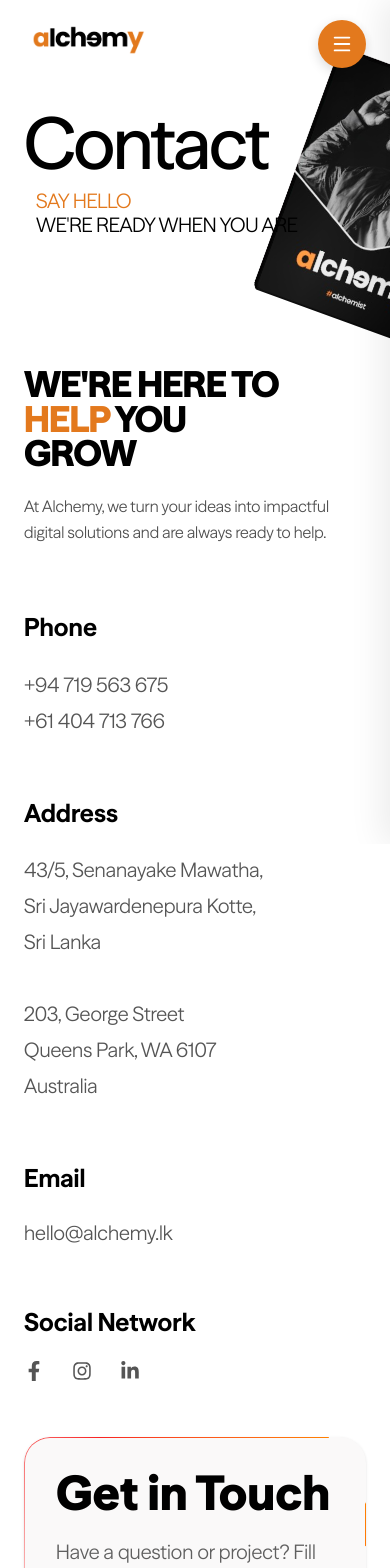
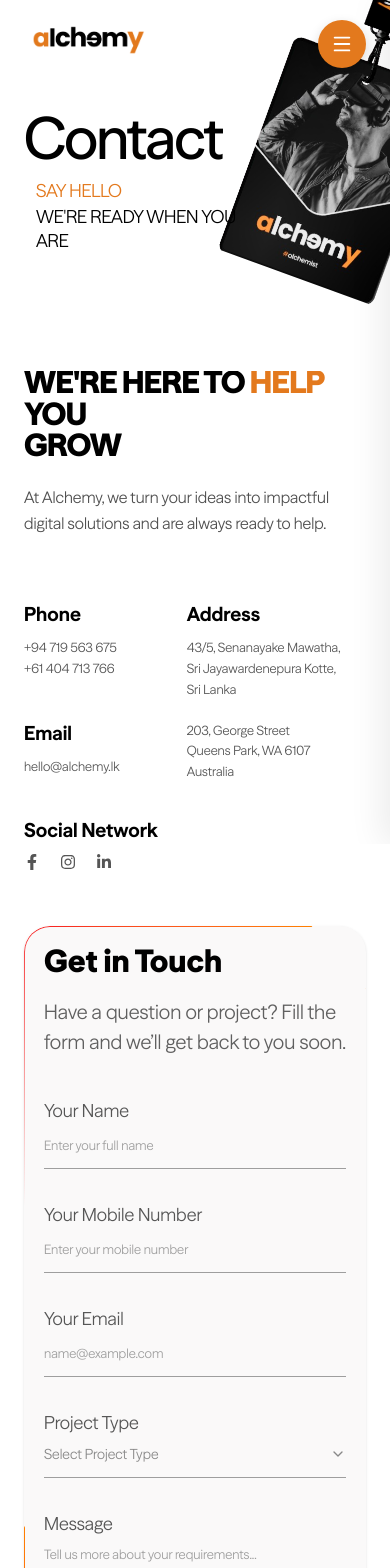
Before and after one commit to ChemyDigi/Alchemy-rewamp, a Next.js app: page /contactus in a window 390 px wide. Shown: the top 1568 px of the page. Built offline with nearby package versions, Linux system fonts and the light colour scheme.

Commit message:
feat: implement Contact Us page with responsive form and styles

```diff
--- a/app/contactus/page.tsx
+++ b/app/contactus/page.tsx
@@ -4,10 +4,12 @@ import Navbar from "@/components/Navbar";
 import Footer from "@/components/Footer";
 
 export default function ContactPage() {
-    return <>
-        <Navbar />
-        <HeroSection />
-        <ContactInfoSection />
-        <Footer />
-    </>;
+    return (
+        <div className="contact-page-container">
+            <Navbar />
+            <HeroSection />
+            <ContactInfoSection />
+            <Footer />
+        </div>
+    );
 }
--- a/app/globals.css
+++ b/app/globals.css
@@ -102,3 +102,68 @@ body::-webkit-scrollbar,
   box-shadow: inset 0px 0px 5px #ffffffa9;
   margin-top: 3px;
 }
+
+/* Contact page: Mobile responsive overrides container */
+.contact-page-container {
+  overflow-x: hidden;
+  width: 100%;
+  position: relative;
+}
+
+/* Contact page: Reorganize contact information layout */
+.contact-page-container .contact-info-grid {
+  display: grid;
+}
+
+@media (max-width: 768px) {
+  /* Contact page: Mobile responsive header and logo alignment */
+  .contact-page-container header.absolute.top-0.left-0 {
+    padding-left: 2.5rem !important; /* Adjust for logo shift to align at 24px */
+    padding-right: 1.5rem !important;
+    padding-top: 1.25rem !important;
+    padding-bottom: 1.25rem !important;
+  }
+
+  /* Contact page: Mobile responsive main hero heading size */
+  .contact-page-container h1 {
+    font-size: clamp(3.2rem, 15vw, 5.5rem) !important;
+    line-height: 0.9 !important;
+  }
+
+  /* Contact page: Mobile responsive contact details */
+  .contact-page-container h2 {
+    font-size: clamp(1.8rem, 8vw, 2.5rem) !important;
+    line-height: 1.0 !important;
+  }
+
+  /* Contact page: Mobile responsive form input placeholder sizes */
+  .contact-page-container input::placeholder,
+  .contact-page-container textarea::placeholder {
+    font-size: 13px !important;
+  }
+
+  /* Contact page: Two-column mobile contact details */
+  .contact-page-container .contact-info-grid {
+    grid-template-columns: 45fr 55fr !important;
+  }
+
+  /* Contact page: Mobile contact information spacing */
+  .contact-page-container .contact-info-grid {
+    gap-x: clamp(0.75rem, 3.5vw, 2rem) !important;
+    gap-y: 1.5rem !important;
+  }
+
+  .contact-page-container .contact-info-grid h3 {
+    font-size: clamp(1.15rem, 5vw, 1.45rem) !important;
+    margin-bottom: 0.5rem !important;
+  }
+
+  .contact-page-container .contact-info-grid p {
+    font-size: clamp(0.78rem, 3.3vw, 0.98rem) !important;
+    line-height: 1.6 !important;
+  }
+
+  .contact-page-container .contact-info-grid .flex.items-center.gap-7 {
+    gap: 1.25rem !important;
+  }
+}
--- a/components/contactus/ContactInfoSection.tsx
+++ b/components/contactus/ContactInfoSection.tsx
@@ -122,7 +122,8 @@ export default function ContactInfoSection() {
                         We’re here to help you grow
                     </p>
 
-                    <h2 className="text-[36px] md:text-[50px] font-black leading-[0.95] uppercase tracking-tight text-black max-w-[620px]">
+                    {/* Contact page: Mobile responsive title heading */}
+                    <h2 className="text-[28px] xs:text-[34px] sm:text-[38px] md:text-[50px] font-black leading-[0.95] uppercase tracking-tight text-black max-w-[620px]">
                         WE'RE HERE TO <span className="text-orange">HELP</span> YOU
                         <br />
                         GROW
@@ -132,30 +133,66 @@ export default function ContactInfoSection() {
                         At Alchemy, we turn your ideas into impactful digital
                         solutions and are always ready to help.
                     </p>
+                    {/* Contact page: Reorganize contact information layout */}
+                    <div className="contact-info-grid grid grid-cols-1 md:grid-cols-2 gap-y-10 gap-x-4 sm:gap-x-10 mt-16">
 
-                    {/* INFO GRID */}
-                    <div className="grid grid-cols-1 sm:grid-cols-2 gap-y-14 gap-x-10 mt-16">
-
+                        {/* Left Column: Phone, Email, Social Network */}
+                        <div className="flex flex-col gap-10">
                             {/* Phone */}
                             <div>
                                 <h3 className="text-[25px] font-bold text-black mb-5">
                                     Phone
                                 </h3>
 
-                            <p className="text-[20px] leading-[1.8] text-[#555]">
+                                <p className="text-[16px] xs:text-[18px] sm:text-[20px] leading-[1.8] text-[#555]">
                                     +94 719 563 675
                                     <br />
                                     +61 404 713 766
                                 </p>
                             </div>
 
+                            {/* Email */}
+                            <div>
+                                <h3 className="text-[25px] font-bold text-black mb-5">
+                                    Email
+                                </h3>
+
+                                <p className="text-[16px] xs:text-[18px] sm:text-[20px] text-[#555] break-all">
+                                    hello@alchemy.lk
+                                </p>
+                            </div>
+
+                            {/* Social */}
+                            <div>
+                                <h3 className="text-[25px] font-bold text-black mb-5">
+                                    Social Network
+                                </h3>
+
+                                <div className="flex items-center gap-7 text-[16px] xs:text-[18px] sm:text-[20px] text-[#555]">
+                                    <a href="#" className="hover:text-[#f28c28] transition">
+                                        <FaFacebookF />
+                                    </a>
+
+                                    <a href="#" className="hover:text-[#f28c28] transition">
+                                        <FaInstagram />
+                                    </a>
+
+                                    <a href="#" className="hover:text-[#f28c28] transition">
+                                        <FaLinkedinIn />
+                                    </a>
+                                </div>
+                            </div>
+                        </div>
+
+                        {/* Right Column: Address */}
+                        <div className="flex flex-col gap-10">
                             {/* Address */}
                             <div>
                                 <h3 className="text-[25px] font-bold text-black mb-5">
                                     Address
                                 </h3>
 
-                            <p className="text-[20px] leading-[1.8] text-[#555]">
+                                <p className="text-[16px] xs:text-[18px] sm:text-[20px] leading-[1.8] text-[#555]">
                                     43/5, Senanayake Mawatha,
                                     <br />
                                     Sri Jayawardenepura Kotte,
@@ -170,45 +207,15 @@ export default function ContactInfoSection() {
                                     Australia
                                 </p>
                             </div>
-
-                        {/* Email */}
-                        <div>
-                            <h3 className="text-[25px] font-bold text-black mb-5">
-                                Email
-                            </h3>
-
-                            <p className="text-[20px] text-[#555]">
-                                hello@alchemy.lk
-                            </p>
-                        </div>
-
-                        {/* Social */}
-                        <div>
-                            <h3 className="text-[25px] font-bold text-black mb-5">
-                                Social Network
-                            </h3>
-
-                            <div className="flex items-center gap-7 text-[20px] text-[#555]">
-                                <a href="#" className="hover:text-[#f28c28] transition">
-                                    <FaFacebookF />
-                                </a>
-
-                                <a href="#" className="hover:text-[#f28c28] transition">
-                                    <FaInstagram />
-                                </a>
-
-                                <a href="#" className="hover:text-[#f28c28] transition">
-                                    <FaLinkedinIn />
-                                </a>
-                            </div>
                         </div>
                     </div>
                 </div>
 
                 {/* RIGHT SIDE FORM */}
-                <div className="relative bg-[#faf9f9] rounded-[26px] p-8 md:p-12 shadow-sm overflow-hidden">
+                {/* Contact page: Mobile responsive form section container */}
+                <div className="relative bg-[#faf9f9] rounded-[26px] p-5 xs:p-8 md:p-12 shadow-sm overflow-hidden">
 
-                    <h2 className="text-[48px] md:text-[50px] font-black text-black leading-none">
+                    <h2 className="text-[30px] xs:text-[38px] sm:text-[44px] md:text-[50px] font-black text-black leading-none">
                         Get in Touch
                     </h2>
 
@@ -256,7 +263,7 @@ export default function ContactInfoSection() {
                                 onClick={() => setIsDropdownOpen(!isDropdownOpen)}
                                 className="w-full bg-transparent border-b border-[#9e9e9e] pb-3 text-[14px] text-[#888] outline-none flex justify-between items-center cursor-pointer text-left"
                             >
-                                <span className={formData.projectType !== "Select Project Type" ? "text-black text-[20px]" : "text-[#888] text-[14px]"}>
+                                <span className={formData.projectType !== "Select Project Type" ? "text-black text-[16px] xs:text-[18px] sm:text-[20px]" : "text-[#888] text-[14px]"}>
                                     {formData.projectType}
                                 </span>
                                 <ChevronDown className={`w-4 h-4 text-[#888] transition-transform duration-300 ${isDropdownOpen ? "rotate-180" : ""}`} />
@@ -299,7 +306,7 @@ export default function ContactInfoSection() {
                                 value={formData.message}
                                 onChange={handleChange}
                                 placeholder="Tell us more about your requirements..."
-                                className="w-full bg-transparent border-b border-[#9e9e9e] pb-3 text-[20px] text-black outline-none resize-none placeholder:text-[14px] placeholder:text-[#9e9e9e]"
+                                className="w-full bg-transparent border-b border-[#9e9e9e] pb-3 text-[16px] xs:text-[18px] sm:text-[20px] text-black outline-none resize-none placeholder:text-[14px] placeholder:text-[#9e9e9e]"
                             />
                             {errors.message && (
                                 <p className="text-red-500 text-xs mt-1.5">{errors.message}</p>
@@ -317,9 +324,9 @@ export default function ContactInfoSection() {
                         <button
                             type="submit"
                             disabled={isSubmitting}
-                            className="group mt-8 bg-orange text-white h-[56px] rounded-full relative overflow-hidden transition-all duration-500 ease-[cubic-bezier(0.4,0,0.2,1)] hover:bg-black min-w-[230px] hover:min-w-[260px] cursor-pointer disabled:opacity-50 disabled:cursor-not-allowed"
+                            className="group mt-8 bg-orange text-white h-[56px] rounded-full relative overflow-hidden transition-all duration-500 ease-[cubic-bezier(0.4,0,0.2,1)] hover:bg-black w-full xs:w-auto xs:min-w-[230px] xs:hover:min-w-[260px] cursor-pointer disabled:opacity-50 disabled:cursor-not-allowed"
                         >
-                            <span className="flex 1 absolute left-8 top-1/2 -translate-y-1/2 text-base md:text-lg font-medium whitespace-nowrap">
+                            <span className="flex 1 absolute left-6 xs:left-8 top-1/2 -translate-y-1/2 text-sm xs:text-base md:text-lg font-medium whitespace-nowrap">
                                 {isSubmitting ? "SENDING..." : "SEND A MESSAGE"}
                             </span>
 
@@ -374,7 +381,7 @@ function Field({ label, name, value, onChange, error, type = "text", placeholder
                 value={value}
                 onChange={onChange}
                 placeholder={placeholder}
-                className="w-full bg-transparent border-b border-[#9e9e9e] pb-3 text-[20px] text-black outline-none placeholder:text-[14px] placeholder:text-[#9e9e9e]"
+                className="w-full bg-transparent border-b border-[#9e9e9e] pb-3 text-[16px] xs:text-[18px] sm:text-[20px] text-black outline-none placeholder:text-[14px] placeholder:text-[#9e9e9e]"
             />
             {error && (
                 <p className="text-red-500 text-xs mt-1.5">{error}</p>
--- a/components/contactus/Hero.tsx
+++ b/components/contactus/Hero.tsx
@@ -52,8 +52,8 @@ export default function Hero() {
                 />
             </div>
 
-            {/* Static Card Image — rendered only on mobile (below md breakpoint / <768px) */}
-            <div className="absolute -top-12 sm:-top-6 -right-28 sm:-right-20 z-10 block md:hidden w-[52%] sm:w-[58%] pointer-events-none select-none">
+            {/* Contact page: Mobile responsive static card image sizing/repositioning */}
+            <div className="absolute -top-12 xs:-top-8 sm:-top-6 -right-12 xs:-right-8 sm:-right-10 z-10 block md:hidden w-[46%] xs:w-[44%] sm:w-[48%] pointer-events-none select-none">
                 <Image
                     src="/images/alchemy-tag.png"
                     alt="Alchemy lanyard card"
@@ -67,16 +67,16 @@ export default function Hero() {
             {/* Main Hero Wrapper */}
             <div className="relative max-w-[1600px] mx-auto min-h-[44vh] md:min-h-screen md:max-lg:portrait:min-h-fit px-6 sm:px-8 md:px-16 pt-8 md:pt-32 lg:pt-36 xl:pt-44 pb-16 md:pb-20 lg:pb-32 xl:pb-40 z-10 pointer-events-none">
 
-                {/* LEFT CONTENT */}
-                <div className="z-10 mt-6 md:mt-auto md:max-lg:portrait:mt-0 max-w-[620px] text-left mx-0 md:max-lg:portrait:text-left md:max-lg:portrait:mx-0 pt-10 lg:pt-12 pb-8 lg:-translate-x-12 xl:-translate-x-16 max-sm:mt-0 max-sm:pt-20">
-                    <h1 className="text-7xl leading-[0.88] font-medium tracking-[-0.03em] text-black sm:text-8xl md:text-9xl lg:text-[10.75rem] xl:text-[11.5rem] 2xl:text-[12.5rem]">
+                {/* Contact page: Mobile responsive left content width adjustment */}
+                <div className="z-10 mt-6 md:mt-auto md:max-lg:portrait:mt-0 max-w-[62%] sm:max-w-[65%] md:max-w-[620px] text-left mx-0 md:max-lg:portrait:text-left md:max-lg:portrait:mx-0 pt-10 lg:pt-12 pb-8 lg:-translate-x-12 xl:-translate-x-16 max-sm:mt-0 max-sm:pt-20">
+                    <h1 className="text-[clamp(3.5rem,15vw,5.5rem)] sm:text-8xl md:text-9xl lg:text-[10.75rem] xl:text-[11.5rem] 2xl:text-[12.5rem] leading-[0.88] font-medium tracking-[-0.03em] text-black">
                         Contact
                     </h1>
 
-                    <p className="ml-3 mt-3 text-xl font-normal uppercase tracking-[-0.01em] text-orange sm:text-3xl lg:text-xl">
+                    <p className="ml-3 mt-3 text-lg xs:text-xl font-normal uppercase tracking-[-0.01em] text-orange sm:text-3xl lg:text-xl">
                         Say Hello
                     </p>
-                    <p className="ml-3 text-xl leading-none font-normal uppercase tracking-[-0.01em] text-black sm:text-3xl lg:text-xl">
+                    <p className="ml-3 text-lg xs:text-xl leading-snug font-normal uppercase tracking-[-0.01em] text-black sm:text-3xl lg:text-xl">
                         We&apos;re Ready When You Are
                     </p>
                 </div>
```
Lines whose indentation alone changed are shown as unchanged.
